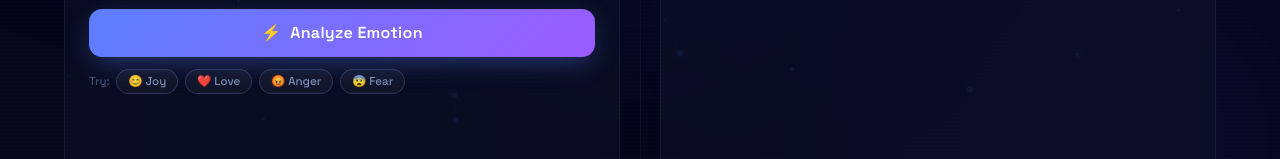
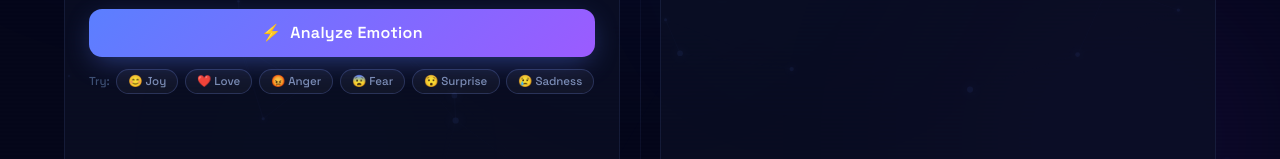
Before and after one commit to dhairyabh/Sentimental-Analysis, a plain HTML site: page index.html in a window 1280 px wide. Shown: the part 523-682 px from the top of the page. Drawn offline with Linux system fonts and the light colour scheme.

Commit message:
feat: add surprise and sadness sample chips to UI

```diff
--- a/index.html
+++ b/index.html
@@ -100,6 +100,8 @@
                         <button class="sample-chip" data-text="I love you more than words can say.">❤️ Love</button>
                         <button class="sample-chip" data-text="This makes me so angry I can't think.">😡 Anger</button>
                         <button class="sample-chip" data-text="I'm scared and don't know what to do.">😨 Fear</button>
+                        <button class="sample-chip" data-text="I can't believe this is actually happening! Wow!">😯 Surprise</button>
+                        <button class="sample-chip" data-text="I feel so lonely and everything seems grey.">😢 Sadness</button>
                     </div>
                 </div>
             </section>
```
